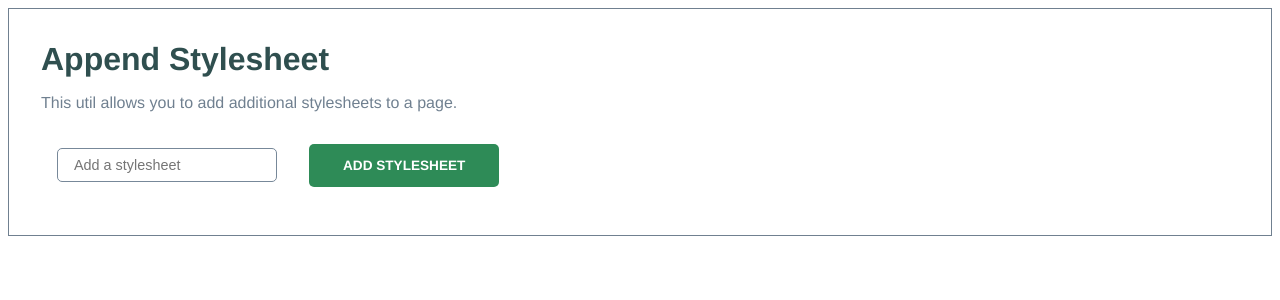
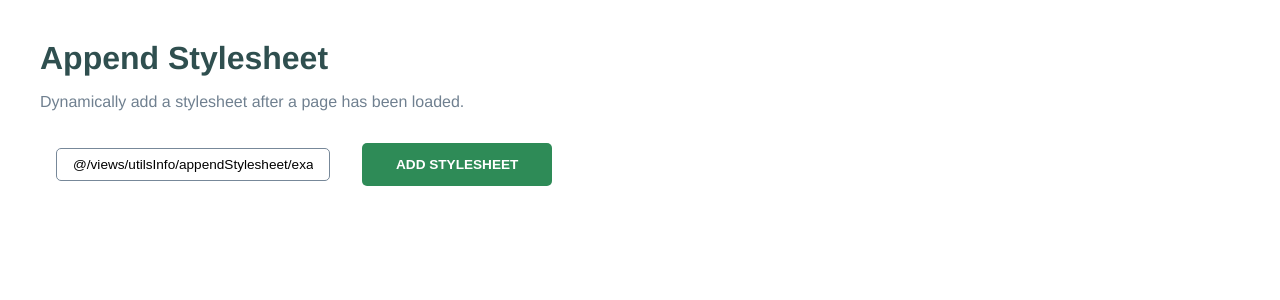
Before and after one commit to aclarke211/vue-tools, a Vue app: page /components/utils/append-stylesheet in a window 1280 px wide. Shown: the top 300 px of the page. Built offline with nearby package versions, Linux system fonts and the light colour scheme.

Commit message:
Setup example stylesheet path.

```diff
--- a/src/components/utils/appendStylesheet.js
+++ b/src/components/utils/appendStylesheet.js
@@ -1,4 +1,9 @@
-export default function appendStylesheet() {
+// Append an external stylesheet to a page
+export function appendStylesheet(stylesPath) {
   // eslint-disable-next-line
-  alert('Hey');
+  console.log(stylesPath);
 }
+
+export function addStyles() {
+  // Need to add user inputted styles as a stylesheet
+}
--- a/src/router.js
+++ b/src/router.js
@@ -23,7 +23,7 @@ const routes = [
   {
     path: '/components/utils/append-stylesheet',
     name: 'appendStylesheet',
-    component: () => import(/* webpackChunkName: "appendStylesheet" */ './views/utilsInfo/appendStylesheet.vue'),
+    component: () => import(/* webpackChunkName: "appendStylesheet" */ './views/utilsInfo/appendStylesheet/appendStylesheet.vue'),
   },
 ];
 
--- a/src/views/utilsInfo/appendStylesheet.vue
+++ b/src/views/utilsInfo/appendStylesheet/appendStylesheet.vue
@@ -4,29 +4,37 @@
     <p :class="['description', 'text', className]">{{ description }}</p>
     <input :class="['text-field', className]" type="text"
       placeholder="Add a stylesheet" v-model="currentStylesheet">
-    <div :class="['btn', 'add-styles', className]">{{ btnText }}</div>
+    <button :class="['btn', 'add-styles', className]" @click="buttonClicked()">{{ btnText }}</button>
   </div>
 </template>
 
 <script>
-// import appendStylesheet from '@/components/utils/appendStylesheet';
+import { appendStylesheet } from '@/components/utils/appendStylesheet';
 
 export default {
   name: 'appendStylesheet',
   data: () => ({
     className: 'append-stylesheet',
     title: 'Append Stylesheet',
-    description: 'This util allows you to add additional stylesheets to a page.',
-    currentStylesheet: '',
+    description: 'Dynamically add a stylesheet after a page has been loaded.',
+    currentStylesheet: '@/views/utilsInfo/appendStylesheet/exampleStylesheet.css',
+    currentStylesheetPlaceholder: '',
     btnText: 'ADD STYLESHEET',
   }),
+
+  methods: {
+    buttonClicked() {
+      // eslint-disable-next-line
+      console.info('Adding stylesheet');
+      appendStylesheet(this.currentStylesheet);
+    },
+  },
 };
 </script>
 
 <style lang="scss" scoped>
   .append-stylesheet {
     &.container {
-      border: 1px solid slategrey;
       padding: 2rem;
     }
 
@@ -42,9 +50,10 @@ export default {
     .text-field {
       border: 1px solid lightslategrey;
       border-radius: 5px;
-      font-size: .9rem;
+      font-size: .85rem;
       margin: 1rem;
       padding: .5rem 1rem;
+      min-width: 20%;
     }
 
     .btn {
--- /dev/null
+++ b/src/views/utilsInfo/appendStylesheet/exampleStylesheeet.css
@@ -0,0 +1,3 @@
+.append-stylesheet title {
+  color: green;
+}
```
